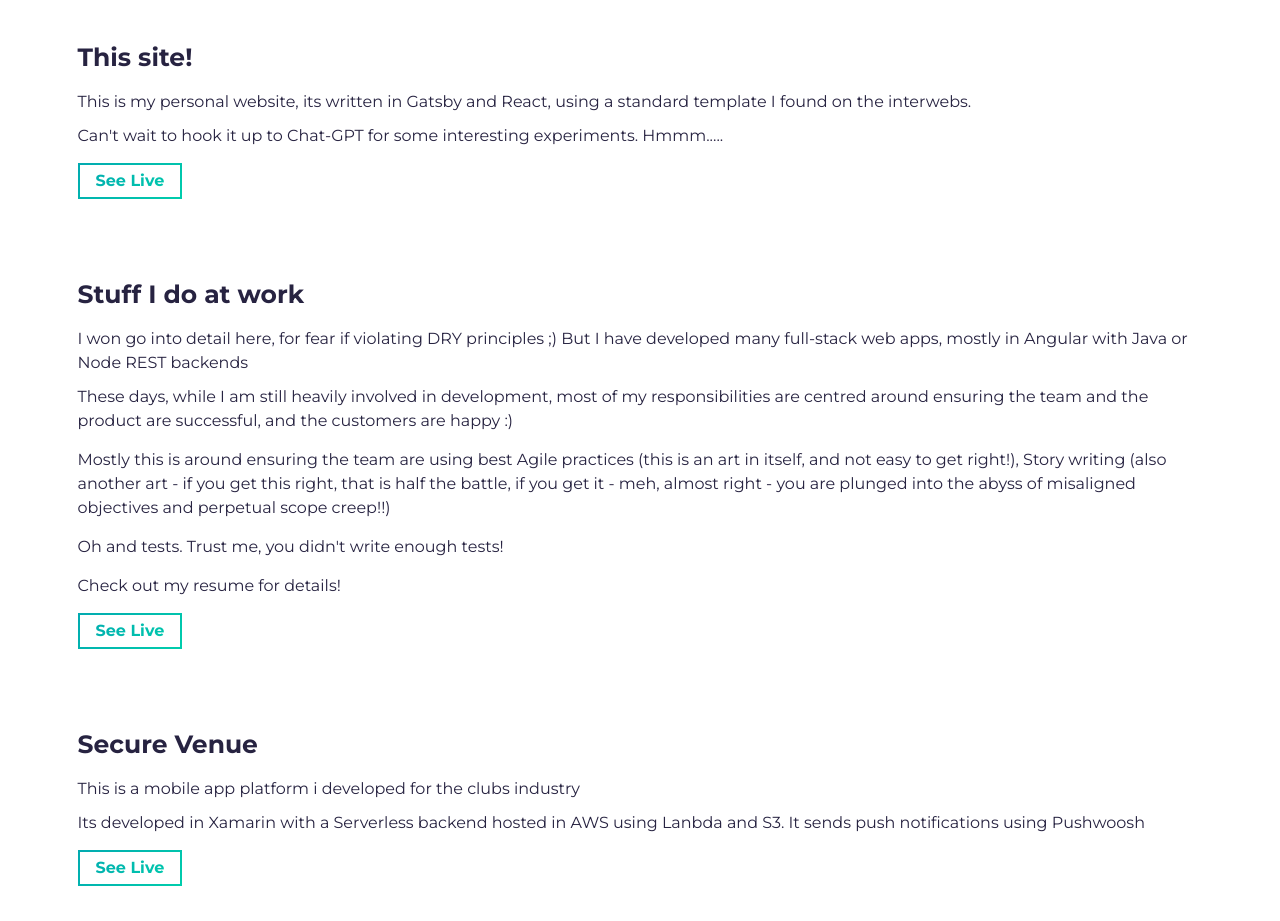
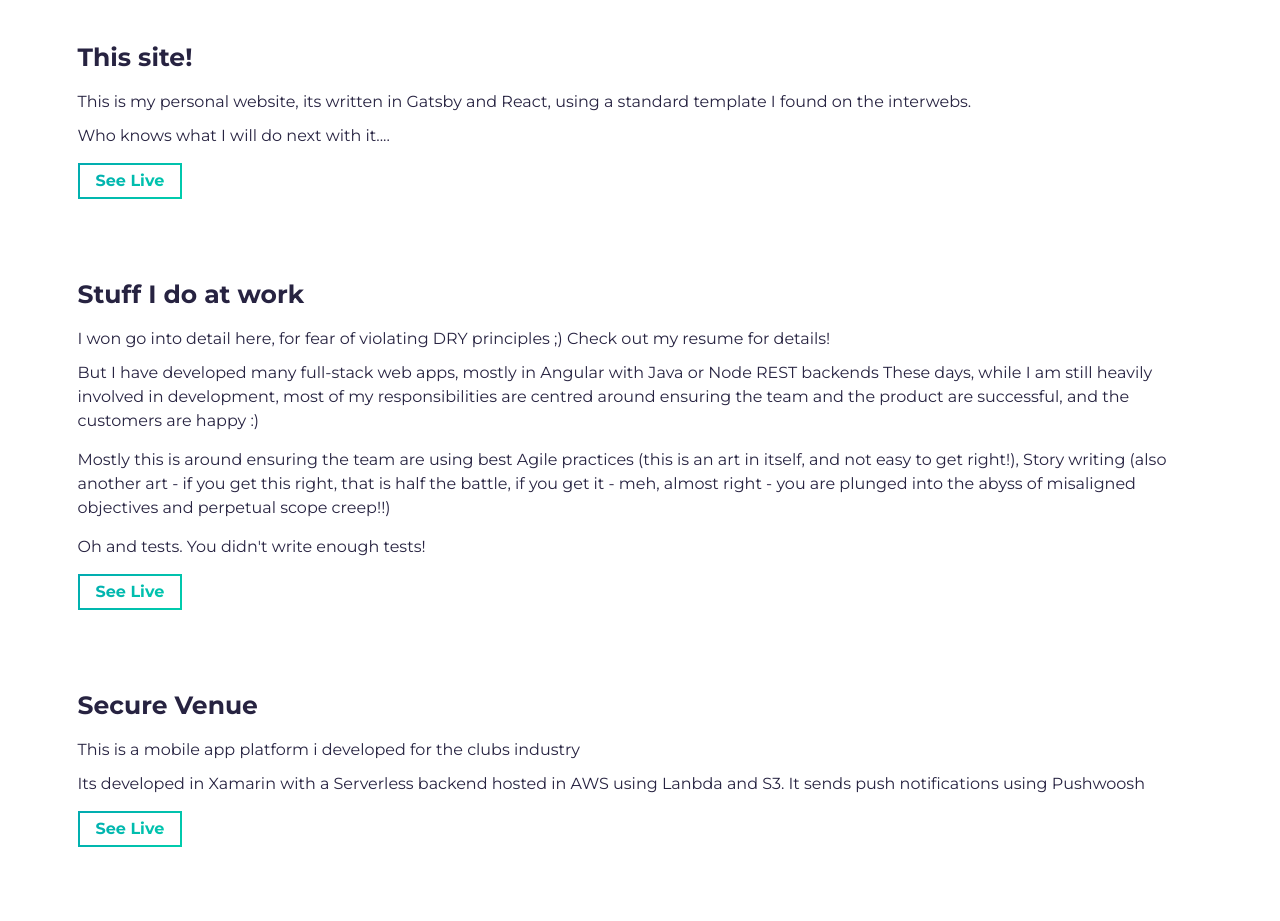
Before and after one commit to justincrosbie/gatsby-me, a Gatsby site: page / in a window 1280 px wide. Shown: the part 1589-2510 px from the top of the page. Built offline with nearby package versions, Linux system fonts and the light colour scheme; Gatsby itself is replaced by a stand-in of ours.

Commit message:
Projects updates

```diff
--- a/src/mock/data.js
+++ b/src/mock/data.js
@@ -32,18 +32,17 @@ export const projectsData = [
     img: 'project.jpg',
     title: 'This site!',
     info: 'This is my personal website, its written in Gatsby and React, using a standard template I found on the interwebs. ',
-    info2: 'Can\'t wait to hook it up to Chat-GPT for some interesting experiments. Hmmm.....',
+    info2: 'Who knows what I will do next with it....',
     url: 'https://github.com/justincrosbie/gatsby-me'
   },
   {
     id: nanoid(),
     img: 'project.jpg',
     title: 'Stuff I do at work',
-    info: 'I won\t go into detail here, for fear if violating DRY principles ;) But I have developed many full-stack web apps, mostly in Angular with Java or Node REST backends',
-    info2: 'These days, while I am still heavily involved in development, most of my responsibilities are centred around ensuring the team and the product are successful, and the customers are happy :)',
+    info: 'I won\t go into detail here, for fear of violating DRY principles ;) Check out my resume for details!',
+    info2: 'But I have developed many full-stack web apps, mostly in Angular with Java or Node REST backends\n\nThese days, while I am still heavily involved in development, most of my responsibilities are centred around ensuring the team and the product are successful, and the customers are happy :)',
     info3: 'Mostly this is around ensuring the team are using best Agile practices (this is an art in itself, and not easy to get right!), Story writing (also another art - if you get this right, that is half the battle, if you get it - meh, almost right - you are plunged into the abyss of misaligned objectives and perpetual scope creep!!)',
-    info4: 'Oh and tests. Trust me, you didn\'t write enough tests!',
-    info5: 'Check out my resume for details!',
+    info4: 'Oh and tests. You didn\'t write enough tests!',
     url: ''
   },
   {
```
